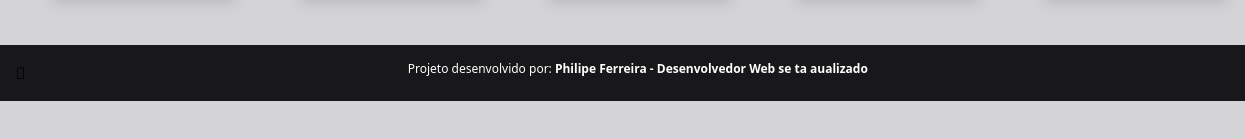
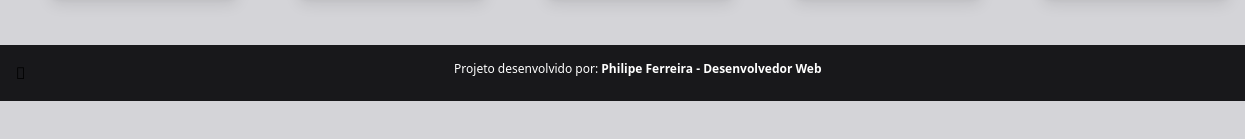
Before and after one commit to PhilipeF/magazine-caps, a website built with Vite: page index.html in a window 1280 px wide. Shown: the part 609-748 px from the top of the page, 0-1245 px from the left. Built offline with nearby package versions, Linux system fonts and the light colour scheme; files whose address does not match are found by name.

Commit message:
Feat: subindo projeto

```diff
--- a/index.html
+++ b/index.html
@@ -58,7 +58,7 @@
       <div>
         <p class="text-xs text-white">Projeto desenvolvido por:
           <a class="font-bold" href="https://philipef-dev.vercel.app/">
-            Philipe Ferreira - Desenvolvedor Web se ta aualizado
+            Philipe Ferreira - Desenvolvedor Web
           </a>
         </p>
       </div>
```
